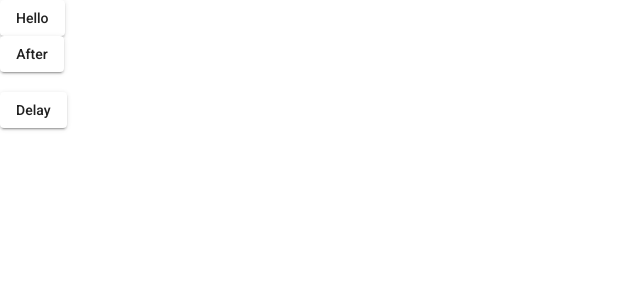
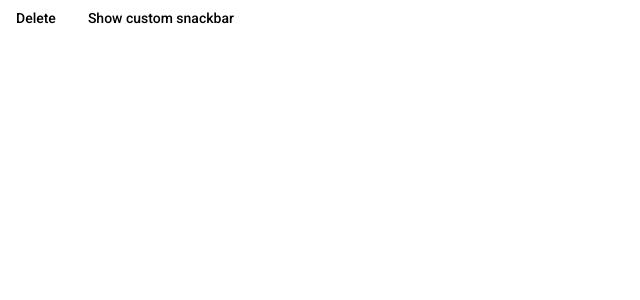
Before and after one commit to Fuschiasky/ng-MaterialUI, an Angular app: page / in a window 1280 px wide. Shown: the top 300 px of the page, without its empty margins (0-640 px from the left). Built offline with nearby package versions, Linux system fonts and the light colour scheme.

Commit message:
Snackbar

```diff
--- a/src/app/app.component.html
+++ b/src/app/app.component.html
@@ -1,11 +1,8 @@
-<button mat-raised-button matTooltip = "Welcome to this site">Hello</button>
-<br>
+ <!-- Typical use-case is to undo -->
 
-<!-- Positioning tooltip-->
-<!--before, after, above, below-->
-<button mat-raised-button matTooltip = "Welcome to this site" matTooltipPosition='after'>After</button>
-
-<br><br>
-
-<!-- adding delay-->
-<button mat-raised-button matTooltip = "Welcome to this site" matTooltipShowDelay ="600" matTooltipHideDelay="600"  >Delay</button>
+<button mat-button (click)="openSnackBar(' Item deleted ','Undo')">
+    Delete
+</button>
+<button mat-button (click)='openCustomSnackBar()'>
+    Show custom snackbar
+</button>
--- a/src/app/app.component.ts
+++ b/src/app/app.component.ts
@@ -1,7 +1,5 @@
 import { Component, OnInit } from '@angular/core';
-import { FormControl } from '@angular/forms';
-import { Observable } from 'rxjs';
-import {map, startWith} from 'rxjs/operators';
+import { MatSnackBar } from '@angular/material/snack-bar';
 @Component({
   selector: 'app-root',
   templateUrl: './app.component.html',
@@ -10,11 +8,34 @@ import {map, startWith} from 'rxjs/operators';
 export class AppComponent{
   title = 'Material';
 
-  minDate=new Date();
-  maxDate= new Date(2022, 3, 10);  // Months start from 0
+  constructor(
+    private snackBar: MatSnackBar
+  ){}
 
-  dateFilter = (date: { getDay: () => any; }|null) =>{
-    const day = date?.getDay();
-    return day!==0 && day!==6;
+  openSnackBar(message:string, action:string){
+    let snackBarRef = this.snackBar.open(message, action, {duration: 2000}); // YOu can give a bunch of properties the way you have given duration here. Check this out
+
+    // runs after the snack closes
+    snackBarRef.afterDismissed().subscribe(()=>{
+      console.log("The snackbar was dismissed");
+    });
+
+    //runs if you click on the Action message
+    snackBarRef.onAction().subscribe(()=>{
+      console.log('The action button was clicked');
+    });
+
+
+  }
+
+
+  openCustomSnackBar(){
+    this.snackBar.openFromComponent(CustomSnackBarComponent, {duration:2000})
   }
 }
+
+  @Component({
+    selector: 'custom-snackbar',
+    template: `<span style='color: orange'> Custom SnackBar</span>`
+  })
+  export class CustomSnackBarComponent {}
--- a/src/app/app.module.ts
+++ b/src/app/app.module.ts
@@ -2,7 +2,7 @@ import { NgModule } from '@angular/core';
 import { BrowserModule } from '@angular/platform-browser';
 
 import { AppRoutingModule } from './app-routing.module';
-import { AppComponent } from './app.component';
+import { AppComponent, CustomSnackBarComponent } from './app.component';
 import { BrowserAnimationsModule } from '@angular/platform-browser/animations';
 
 import { FormsModule, ReactiveFormsModule } from '@angular/forms';
@@ -10,8 +10,9 @@ import { MaterialModule } from './material/material.module';
 
 @NgModule({
   declarations: [
-    AppComponent
+    AppComponent, CustomSnackBarComponent
   ],
+  entryComponents:[CustomSnackBarComponent],
   imports: [
     BrowserModule,
     AppRoutingModule,
--- a/src/app/material/material.module.ts
+++ b/src/app/material/material.module.ts
@@ -4,12 +4,12 @@ import {MatFormFieldModule} from '@angular/material/form-field';
 import {MatInputModule} from '@angular/material/input';
 import {MatButtonModule} from '@angular/material/button';
 
-import {MatTooltipModule} from '@angular/material/tooltip';
+import {MatSnackBarModule} from '@angular/material/snack-bar';
 const MaterialComponents=[
   MatButtonModule,
   MatFormFieldModule,
   MatInputModule,
-  MatTooltipModule
+  MatSnackBarModule
 ]
 
 
```
